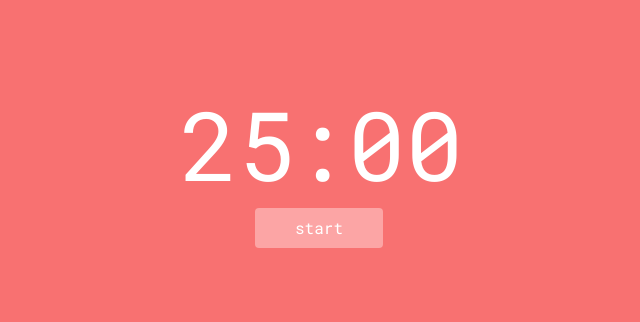
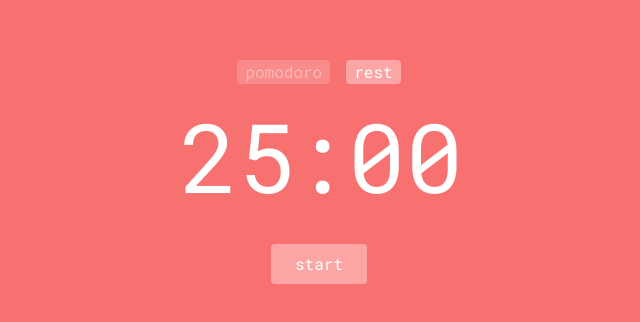
Before and after one commit to gabrieldocoutos/pomodoro, a Next.js app: page / in a window 1280 px wide. Shown: the part 228-550 px from the top of the page, without its empty margins (321-961 px from the left). Built offline with nearby package versions, Linux system fonts and the light colour scheme.

Commit message:
add switch module

```diff
--- /dev/null
+++ b/components/Button.tsx
@@ -0,0 +1,43 @@
+import { ReactChildren, MouseEventHandler } from "react";
+
+interface ButtonProps {
+  children: ReactChildren | string;
+  disabled?: boolean;
+  className?: string;
+  variant?: "primary" | "secondary";
+  onClick?: MouseEventHandler<HTMLButtonElement>;
+}
+
+const styleByVariant = (variant: ButtonProps["variant"]) => {
+  switch (variant) {
+    case "primary":
+    default:
+      return "bg-red-300";
+    case "secondary":
+      return "bg-green-300";
+  }
+};
+
+const Button = ({
+  children,
+  disabled = false,
+  className = "",
+  variant = "primary",
+  onClick,
+}: ButtonProps): JSX.Element => {
+  const styles = `text-white rounded outline-none transition duration-500 ease-in-out disabled:opacity-50  ${styleByVariant(
+    variant
+  )} `;
+
+  return (
+    <button
+      onClick={onClick}
+      disabled={disabled}
+      className={styles + className}
+    >
+      {children}
+    </button>
+  );
+};
+
+export { Button };
--- a/globals.css
+++ b/globals.css
@@ -22,4 +22,5 @@
 
 body {
   font-family: RobotoMono;
+  transition: background-color 0.5s ease;
 }
--- a/pages/index.tsx
+++ b/pages/index.tsx
@@ -2,6 +2,8 @@ import { Fragment, useState } from "react";
 import Head from "next/head";
 
 import useInterval from "../useInterval";
+
+import { Button } from "../components/Button";
 
 const formatNumber = (n: number): string => (n < 10 ? `0${n}` : n.toString());
 
@@ -14,6 +16,24 @@ function App(): JSX.Element {
   const startTimer = () => {
     setMinutes(isResting ? 5 : 25);
     setIsPlaying(true);
+  };
+
+  const stopTimer = () => {
+    setIsPlaying(false);
+  };
+
+  const switchToPomodoro = () => {
+    setIsResting(false);
+    setIsPlaying(false);
+    setMinutes(25);
+    setSeconds(0);
+  };
+
+  const switchToRest = () => {
+    setIsResting(true);
+    setIsPlaying(false);
+    setMinutes(5);
+    setSeconds(0);
   };
 
   useInterval(
@@ -38,7 +58,7 @@ function App(): JSX.Element {
       }
       setSeconds((prevSeconds) => (prevSeconds === 0 ? 59 : prevSeconds - 1));
     },
-    isPlaying ? 1000 : null
+    isPlaying ? 1 : null
   );
 
   return (
@@ -49,26 +69,49 @@ function App(): JSX.Element {
       <div
         className={`flex flex-col w-100 justify-center items-center h-screen ${
           isResting ? "bg-green-400" : "bg-red-400"
-        }`}
+        } transition duration-500 ease-in-out`}
       >
+        <div className="flex">
+          <Button
+            disabled={!isResting}
+            className="mr-4 px-2"
+            onClick={switchToPomodoro}
+            variant={isResting ? "secondary" : "primary"}
+          >
+            pomodoro
+          </Button>
+          <Button
+            variant={isResting ? "secondary" : "primary"}
+            disabled={isResting}
+            className="px-2"
+            onClick={switchToRest}
+          >
+            rest
+          </Button>
+        </div>
         <div className="flex items-center">
-          <p className="text-8xl text-white mb-4" style={{ width: 110 }}>
+          <p
+            className="text-8xl leading-normal text-white mb-4"
+            style={{ width: 110 }}
+          >
             {formatNumber(minutes)}
           </p>
-          <p className="text-8xl text-white mb-4">:</p>
-          <p className="text-8xl text-white mb-4" style={{ width: 110 }}>
+          <p className="text-8xl leading-normal text-white mb-4">:</p>
+          <p
+            className="text-8xl leading-normal text-white mb-4"
+            style={{ width: 110 }}
+          >
             {formatNumber(seconds)}
           </p>
         </div>
         <div className="flex">
-          <button
-            className={`text-white px-2 rounded px-10 py-2 outline-none ${
-              isResting ? "bg-green-300" : "bg-red-300"
-            }`}
-            onClick={startTimer}
+          <Button
+            variant={isResting ? "secondary" : "primary"}
+            onClick={isPlaying ? stopTimer : startTimer}
+            className="h-10 w-24"
           >
-            start
-          </button>
+            {isPlaying ? "stop" : "start"}
+          </Button>
         </div>
       </div>
     </Fragment>
--- a/tailwind.config.js
+++ b/tailwind.config.js
@@ -5,7 +5,9 @@ module.exports = {
     extend: {},
   },
   variants: {
-    extend: {},
+    extend: {
+      opacity: ["disabled"],
+    },
   },
   plugins: [],
 };
```
